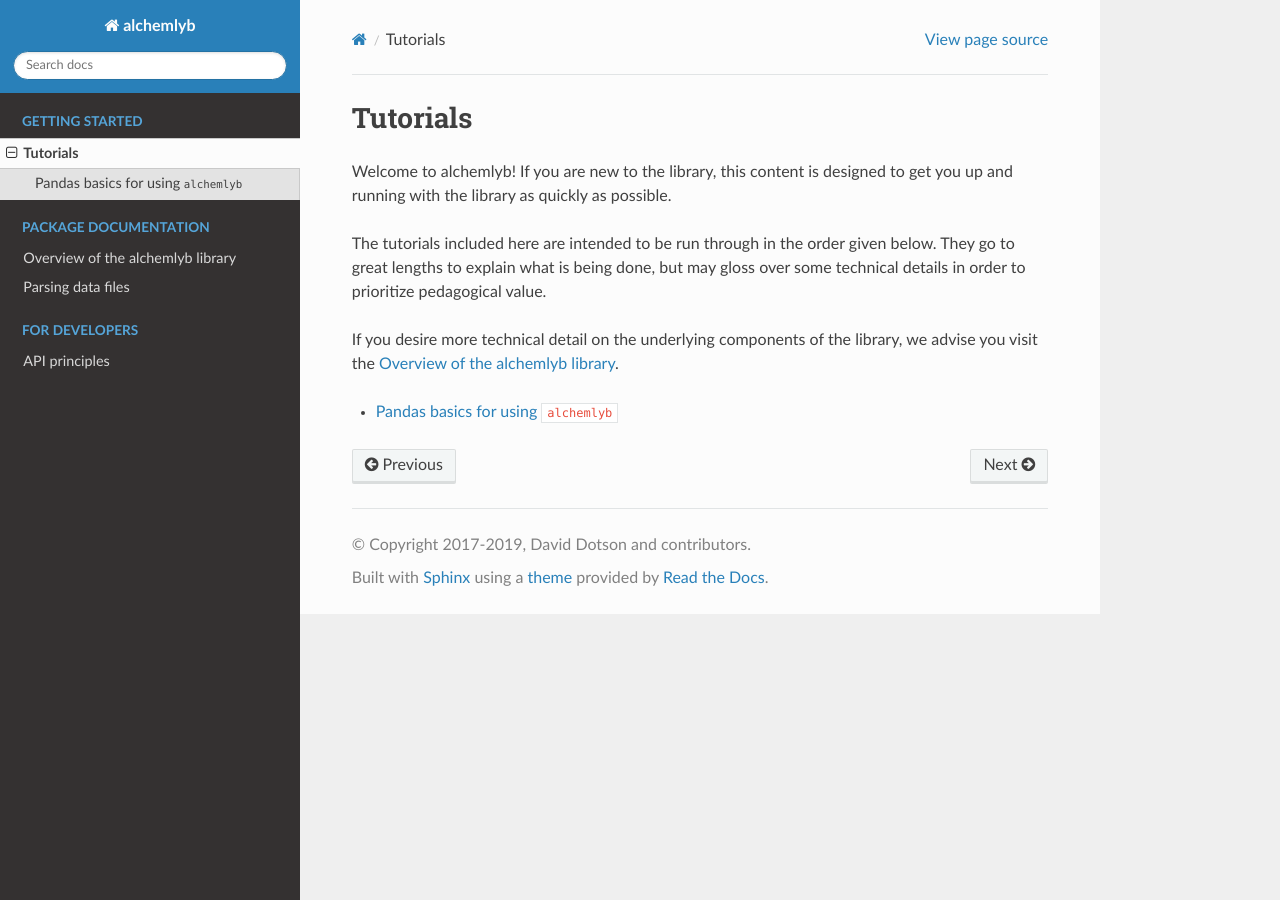
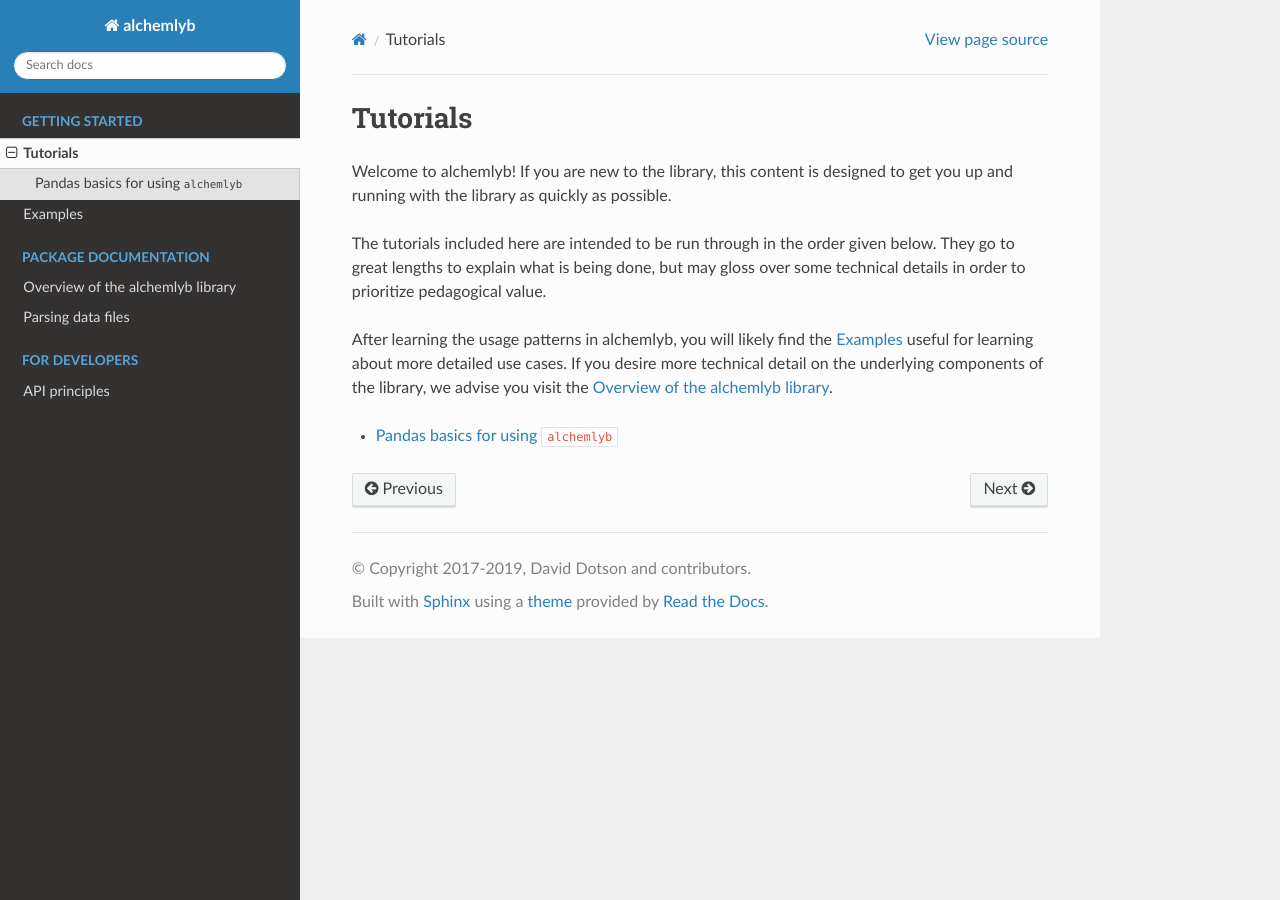
Before and after one commit to alchemistry/alchemlyb, a Sphinx documentation site: the page built from docs/tutorials.rst, in a window 1280 px wide. Built offline with Sphinx 7.4.7 and the Read the Docs theme 2.0.0, drawn with Linux system fonts in a browser that asks for light colours; pages that are not in the unit, such as notebooks, are missing from menus; the version number could not be read and is left out.

Commit message:
Added Examples placeholder under Getting Started

```diff
--- /dev/null
+++ b/docs/examples.rst
@@ -0,0 +1,8 @@
+.. _examples:
+
+Examples
+========
+
+
+.. toctree::
+    :maxdepth: 1
--- a/docs/index.rst
+++ b/docs/index.rst
@@ -59,6 +59,7 @@ Contributions are very welcome. If you have bug reports or feature requests or q
 
     install
     tutorials
+    examples
 
 .. toctree::
     :maxdepth: 1
--- a/docs/overview.rst
+++ b/docs/overview.rst
@@ -1,4 +1,4 @@
-.. _reference-doc:
+.. _overview:
 
 Overview of the alchemlyb library
 =================================
--- a/docs/tutorials.rst
+++ b/docs/tutorials.rst
@@ -7,8 +7,8 @@
 The tutorials included here are intended to be run through in the order given below.
 They go to great lengths to explain what is being done, but may gloss over some technical details in order to prioritize pedagogical value.
 
-.. After learning the usage patterns in alchemlyb, you will likely find the :ref:`general-examples` useful for learning about more detailed use cases.
-If you desire more technical detail on the underlying components of the library, we advise you visit the :ref:`reference-doc`.
+After learning the usage patterns in alchemlyb, you will likely find the :ref:`examples` useful for learning about more detailed use cases.
+If you desire more technical detail on the underlying components of the library, we advise you visit the :ref:`overview`.
 
 .. toctree::
     :maxdepth: 1
```
